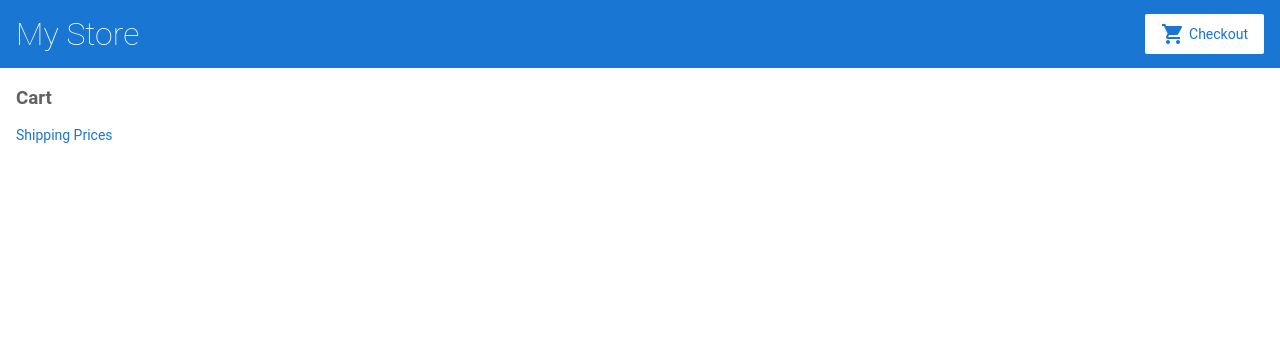
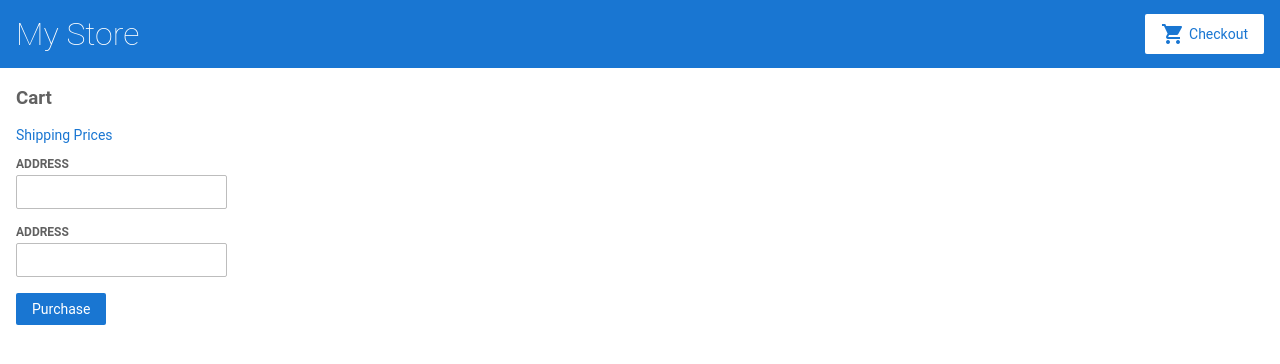
Before and after one commit to lucagavioli/angular-feev2v, an Angular app: page /cart in a window 1280 px wide. Shown: the top 364 px of the page. Built offline with nearby package versions, Linux system fonts and the light colour scheme.

Commit message:
2 files modified

```diff
--- a/src/app/cart/cart.component.html
+++ b/src/app/cart/cart.component.html
@@ -12,3 +12,14 @@
     <span>{{ item?.name }}</span>
     <span>{{ item?.price }}</span>
   </div>
+<form [formGroup]="checkoutForm" (ngSubmit)="onSubmit()">
+  <div>
+  <label for="name">Address</label>
+  <input id="name" type="text" formControlName="name">
+  </div>
+  <div>
+    <label for="address">Address</label>
+    <input id="address" type="text" formControlName="address">
+  </div>
+  <button class="button" type="submit">Purchase</button>
+</form>
--- a/src/app/cart/cart.component.ts
+++ b/src/app/cart/cart.component.ts
@@ -1,5 +1,6 @@
 import { Component, OnInit } from '@angular/core';
-import {CartService} from '../cart.service';
+import { FormBuilder } from '@angular/forms';
+import { CartService } from '../cart.service';
 
 @Component({
   selector: 'app-cart',
@@ -8,13 +9,24 @@
 })
 export class CartComponent {
   items = this.cartService.getItems();
+  checkoutForm = this.formBuilder.group({
+    name: '',
+    address: ''
+  });
+  constructor(
+    private cartService: CartService,
+    private formBuilder: FormBuilder
+  ) {}
   // empty the Cart
   emptyCart() {
-    this.items= this.cartService.clearCart();
+    this.items = this.cartService.clearCart();
     window.alert('Cart successfully emptied');
   }
-  constructor(
-    private cartService: CartService
-  ) { }
-
+  //
+  onSubmit(): void {
+    // process checkout
+    this.emptyCart();
+    console.warn('Your order has been submitted!', this.checkoutForm.value);
+    this.checkoutForm.reset();
+  }
 }
```
